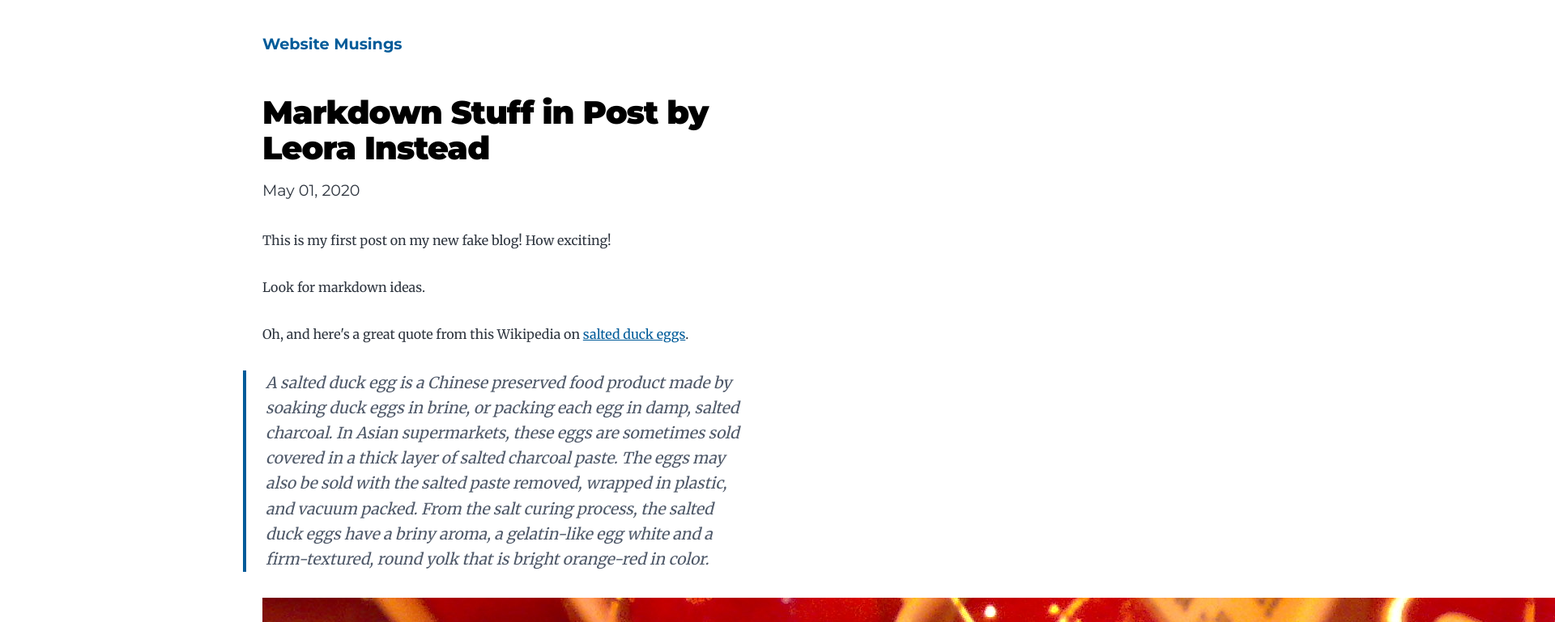
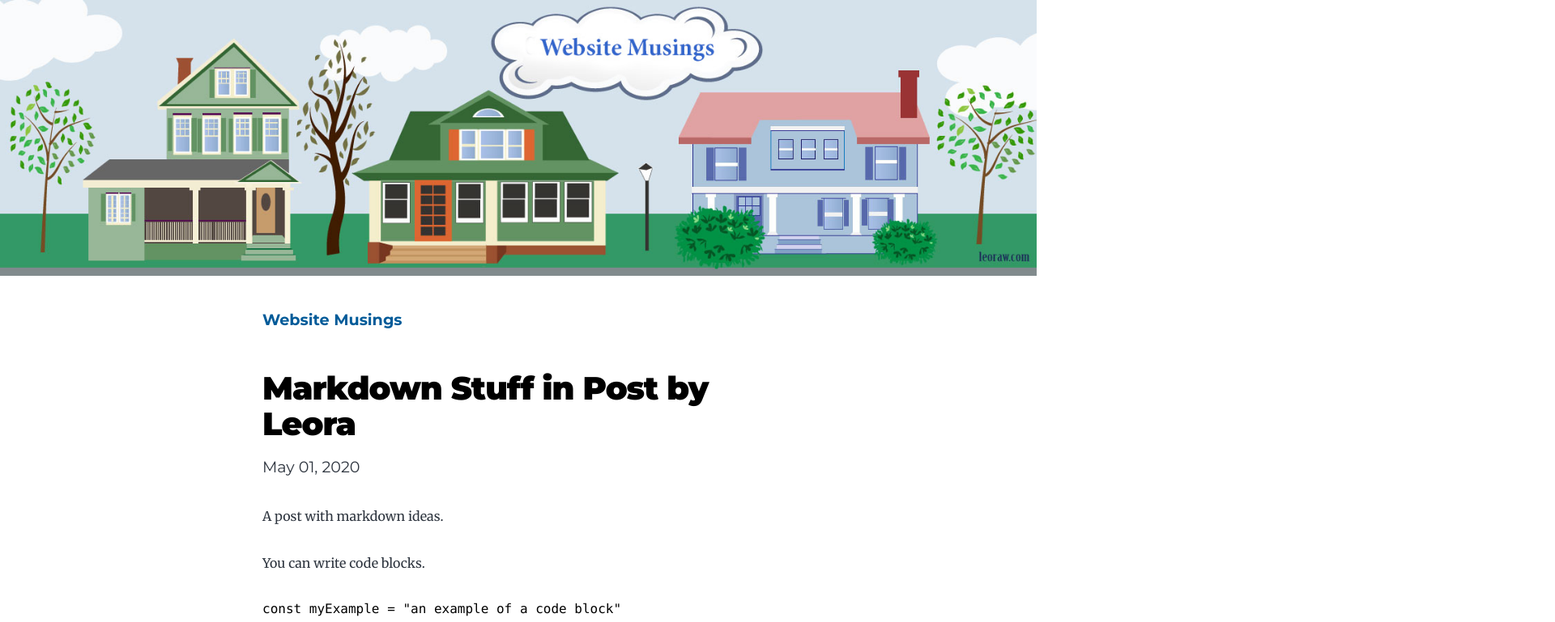
Before and after one commit to leorawe/techblog, a Gatsby site: page /hello-world/ in a window 1280 px wide. Shown: the top 769 px of the page at 81% size, 1920 px wide, since content can reach past the window. Built offline with nearby package versions, Linux system fonts and the light colour scheme; Gatsby itself is replaced by a stand-in of ours; some packages are replaced by stand-ins of ours; code samples lack their colours.

Commit message:
topheader added to tech blog.

````diff
--- a/content/blog/gatsby-lessons/index.md
+++ b/content/blog/gatsby-lessons/index.md
@@ -1,6 +1,8 @@
 ---
 title: Lessons Learned Building Gatsby Sites
 date: "2020-09-06T23:46:37.121Z"
+description: A post with all kinds of Gatsby Beginner observations.
+
 ---
 
 
--- a/content/blog/hello-world/index.md
+++ b/content/blog/hello-world/index.md
@@ -1,30 +1,15 @@
 ---
-title: Markdown Stuff in Post by Leora Instead
+title: Markdown Stuff in Post by Leora
 date: "2020-05-01T22:12:03.284Z"
-description: "Different something here"
+description: "This is an experimental post. It will be changed and tweaked.  Fun."
 ---
 
-This is my first post on my new fake blog! How exciting!
+A post with markdown ideas.
 
-Look for markdown ideas.
-
-Oh, and here's a great quote from this Wikipedia on
-[salted duck eggs](https://en.wikipedia.org/wiki/Salted_duck_egg).
-
-> A salted duck egg is a Chinese preserved food product made by soaking duck
-> eggs in brine, or packing each egg in damp, salted charcoal. In Asian
-> supermarkets, these eggs are sometimes sold covered in a thick layer of salted
-> charcoal paste. The eggs may also be sold with the salted paste removed,
-> wrapped in plastic, and vacuum packed. From the salt curing process, the
-> salted duck eggs have a briny aroma, a gelatin-like egg white and a
-> firm-textured, round yolk that is bright orange-red in color.
-
-![Chinese Salty Egg](./salty_egg.jpg)
-
-You can also write code blocks here!
+You can write code blocks.
 
 ```js
-const saltyDuckEgg = "chinese preserved food product"
+const myExample = "an example of a code block"
 ```
 
 | Number | Title                                    | Year |
--- a/content/blog/lando-drupal/index.md
+++ b/content/blog/lando-drupal/index.md
@@ -1,7 +1,7 @@
 ---
 title: Lando + Drupal 8 + Second Database
 date: "2020-03-01T22:40:32.169Z"
-description: This is a custom description for SEO and Open Graph purposes, rather than the default generated excerpt. Simply add a description field to the frontmatter.
+description: Lando is a free, open-source platform for building local Drupal, WordPress or other PHP sites. Learn how to use Lando for a second database.
 ---
 
 
--- a/gatsby-config.js
+++ b/gatsby-config.js
@@ -33,7 +33,7 @@ module.exports = {
           {
             resolve: `gatsby-remark-images`,
             options: {
-              maxWidth: 630,
+              maxWidth: 1080,
             },
           },
           {
--- a/package.json
+++ b/package.json
@@ -9,13 +9,13 @@
   },
   "dependencies": {
     "gatsby": "^2.24.63",
-    "gatsby-image": "^2.4.19",
+    "gatsby-image": "^2.7.0",
     "gatsby-plugin-feed": "^2.5.12",
     "gatsby-plugin-google-analytics": "^2.3.14",
     "gatsby-plugin-manifest": "^2.4.30",
     "gatsby-plugin-offline": "^3.2.28",
     "gatsby-plugin-react-helmet": "^3.3.11",
-    "gatsby-plugin-sharp": "^2.6.36",
+    "gatsby-plugin-sharp": "^2.10.1",
     "gatsby-remark-copy-linked-files": "^2.3.15",
     "gatsby-remark-images": "^3.3.30",
     "gatsby-remark-prismjs": "^3.5.13",
@@ -23,7 +23,7 @@
     "gatsby-remark-smartypants": "^2.3.11",
     "gatsby-source-filesystem": "^2.3.30",
     "gatsby-transformer-remark": "^2.8.35",
-    "gatsby-transformer-sharp": "^2.5.15",
+    "gatsby-transformer-sharp": "^2.8.0",
     "prismjs": "^1.21.0",
     "react": "^16.12.0",
     "react-dom": "^16.12.0",
--- a/src/components/layout.js
+++ b/src/components/layout.js
@@ -1,5 +1,7 @@
 import React from "react"
 import { Link } from "gatsby"
+
+import TopHeader from "../components/topheader"
 
 const Layout = ({ location, title, children }) => {
   const rootPath = `${__PATH_PREFIX__}/`
@@ -21,7 +23,9 @@ const Layout = ({ location, title, children }) => {
   }
 
   return (
-    <div className="global-wrapper" data-is-root-path={isRootPath}>
+    <div data-is-root-path={isRootPath}>
+      <TopHeader />
+      <div className="global-wrapper">
       <header className="global-header">{header}</header>
       <main>{children}</main>
       <footer>
@@ -29,6 +33,7 @@ const Layout = ({ location, title, children }) => {
         {` `}
         <a href="https://www.gatsbyjs.com">Gatsby</a>
       </footer>
+      </div>
     </div>
   )
 }
--- /dev/null
+++ b/src/components/topheader.js
@@ -0,0 +1,32 @@
+import React from "react"
+import { StaticQuery, graphql } from "gatsby"
+import Img from "gatsby-image"
+
+/*
+ * This component is built using `gatsby-image` to automatically serve optimized
+ * images with lazy loading and reduced file sizes. The image is loaded using a
+ * `StaticQuery`, which allows us to load the image from directly within this
+ * component, rather than having to pass the image data down from pages.
+ *
+ * For more information, see the docs:
+ * - `gatsby-image`: https://gatsby.dev/gatsby-image
+ * - `StaticQuery`: https://gatsby.dev/staticquery
+ */
+
+const TopHeader = () => (
+  <StaticQuery
+    query={graphql`
+      query {
+        placeholderImage: file(relativePath: { eq: "composite-houses-banner-website-musings.jpg" }) {
+          childImageSharp {
+            fluid(maxWidth: 1500) {
+              ...GatsbyImageSharpFluid
+            }
+          }
+        }
+      }
+    `}
+    render={data => <Img fluid={data.placeholderImage.childImageSharp.fluid} />}
+  />
+)
+export default TopHeader
````
Also changed, not shown: content/assets/composite-houses-banner-website-musings.jpg (added), content/assets/kyle.jpg (deleted), 1 other file.
